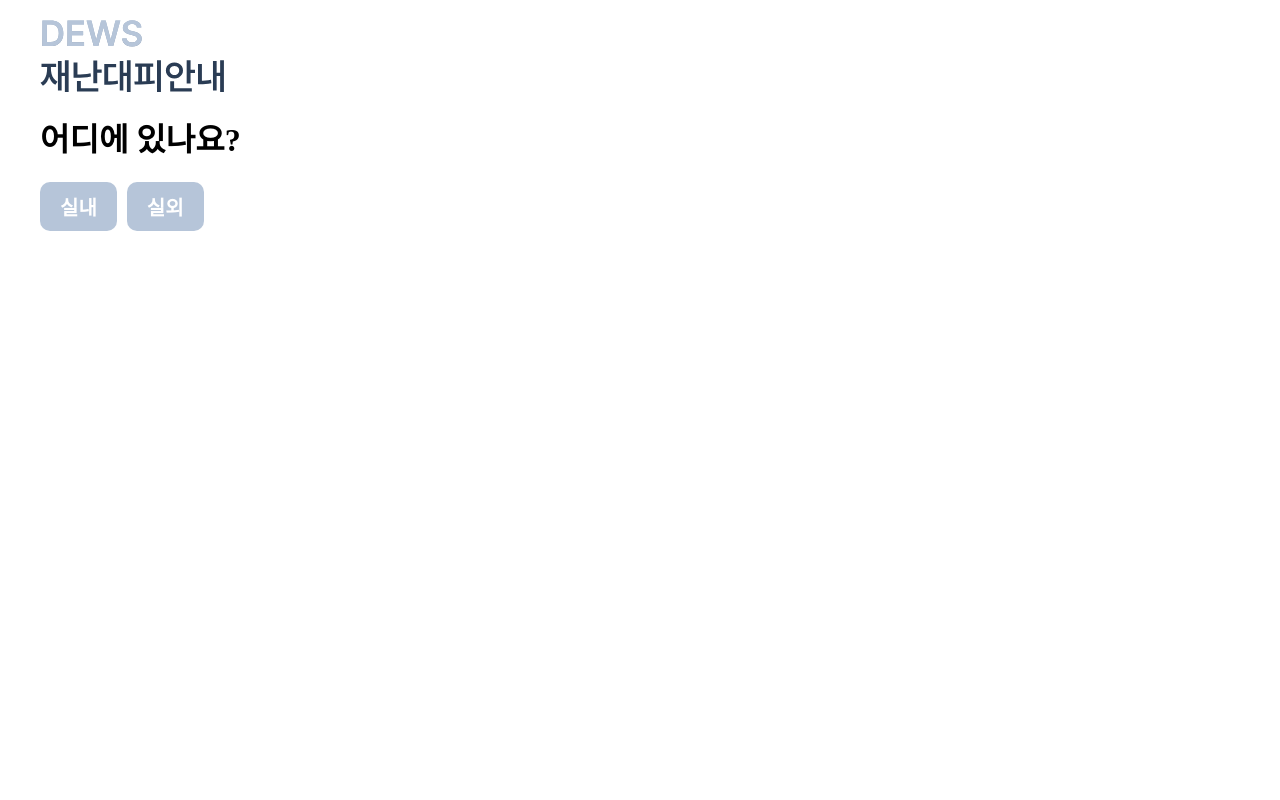
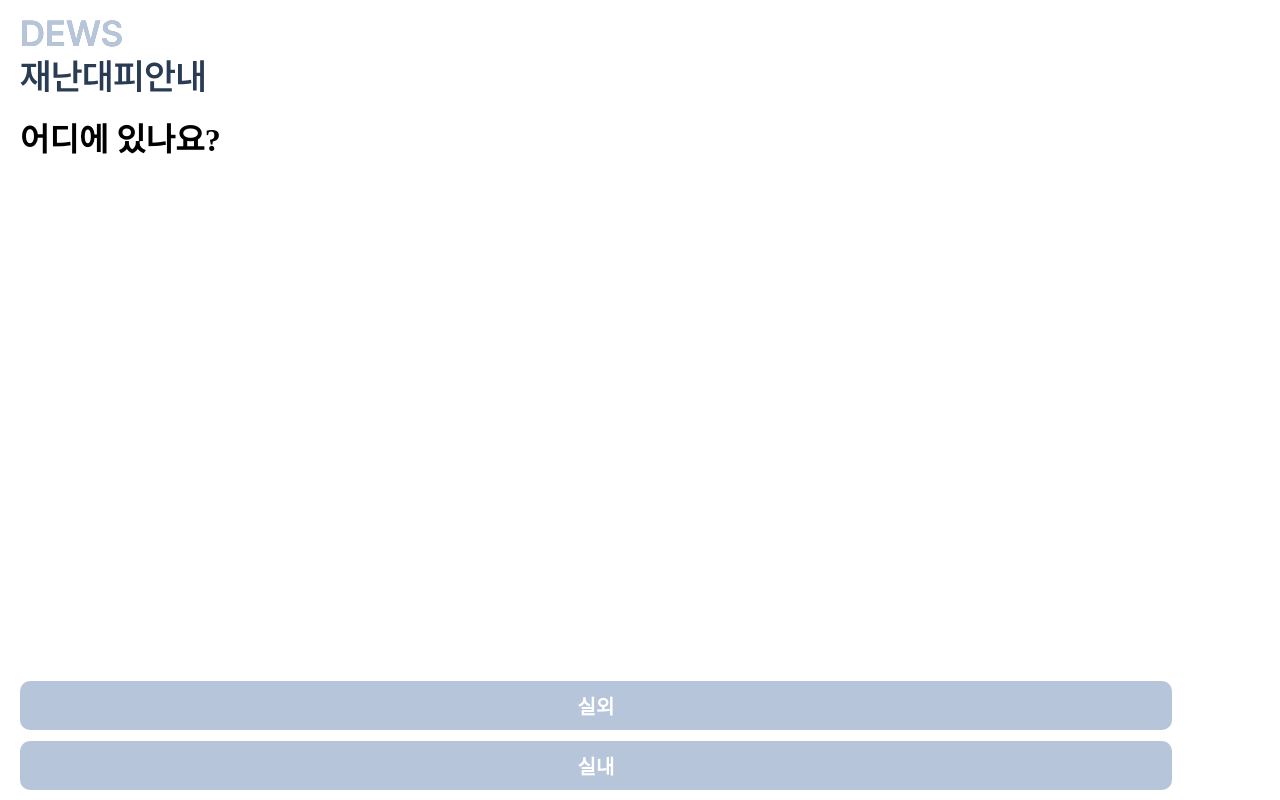
Before and after one commit to hydro218/dews, a plain HTML site: page flood/f.html in a window 1280 px wide. Drawn offline with Linux system fonts and the light colour scheme.

Commit message:
ui change

```diff
--- a/fn.js
+++ b/fn.js
@@ -13,8 +13,8 @@ function build(x) {
       h.textContent = d[x].head;
       b1.textContent = d[x].t1;
       b2.textContent = d[x].t2;
-      b1.className += 'select';
-      b2.className += 'select';
+      b1.className += 'select1';
+      b2.className += 'select2';
       h.id = 'removeh';
       b1.id = 'remove1';
       b2.id = 'remove2';
--- a/ustyle.css
+++ b/ustyle.css
@@ -1,5 +1,6 @@
-.select {
+.select1 {
   padding: 10px 20px;
+  width: 90%;
   background-color: #B6C5D9;
   text-align: center;
   border-radius: 10px;
@@ -10,16 +11,38 @@
   font-weight: bold;
   display: inline-block;
   transition: background-color 1s;
-  margin-right: 10px;
-  margin-bottom: 5px;
+  position: fixed;
+  bottom: 10px;
 }
 
-.select:hover {
+.select2:hover {
+  background-color: #2A3C54;
+}
+
+.select2 {
+  padding: 10px 20px;
+  width: 90%;
+  background-color: #B6C5D9;
+  text-align: center;
+  border-radius: 10px;
+  font-size: 20px;
+  border-style: hidden;
+  text-decoration-line: none;
+  color: #ffffff;
+  font-weight: bold;
+  display: inline-block;
+  transition: background-color 1s;
+  position: fixed;
+  bottom: 70px;
+}
+
+.select1:hover {
   background-color: #2A3C54;
 }
 
 .confirm {
   padding: 10px 20px;
+  width: 90%;
   background-color: #B6C5D9;
   text-align: center;
   border-radius: 10px;
@@ -30,8 +53,8 @@
   font-weight: bold;
   display: inline-block;
   transition: background-color 0.5s;
-  margin-right: 10px;
-  margin-bottom: 5px;
+  position: fixed;
+  bottom: 10px;
 }
 
 .confirm:hover {
@@ -40,6 +63,7 @@
 
 .end {
   padding: 10px 20px;
+  width: 90%;
   background-color: #ff2499;
   text-align: center;
   border-radius: 10px;
@@ -52,6 +76,8 @@
   transition: background-color 0.5s;
   margin-right: 10px;
   margin-bottom: 5px;
+  position: fixed;
+  bottom: 10px;
 }
 
 .end:hover{
@@ -66,7 +92,7 @@
 }
 
 body {
-  margin-left: 40px;
+  margin-left: 20px;
   margin-top: 20px;
   background-color: #ffffff;
 }
@@ -77,3 +103,12 @@ body {
   font-weight: 400;
   font-style: normal;
 }
+
+div.fixed {
+  position: fixed;
+  top: 80px;
+  right: 0;
+  width: 200px;
+  height: 100px;
+  border: 3px solid #73AD21;
+}
```
Also changed, not shown: earthquake/zj.js (+0 -21 lines), sample/main.html (added), sample/script.js (added).
